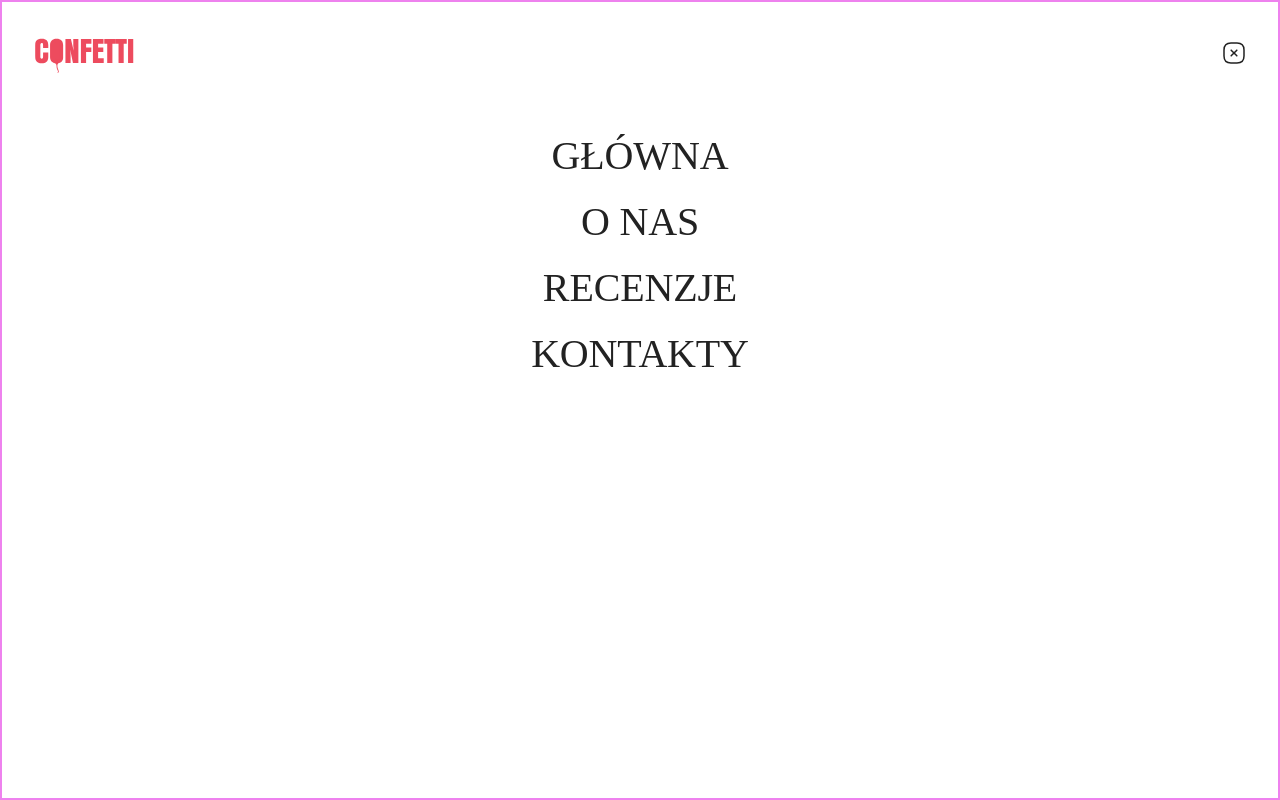
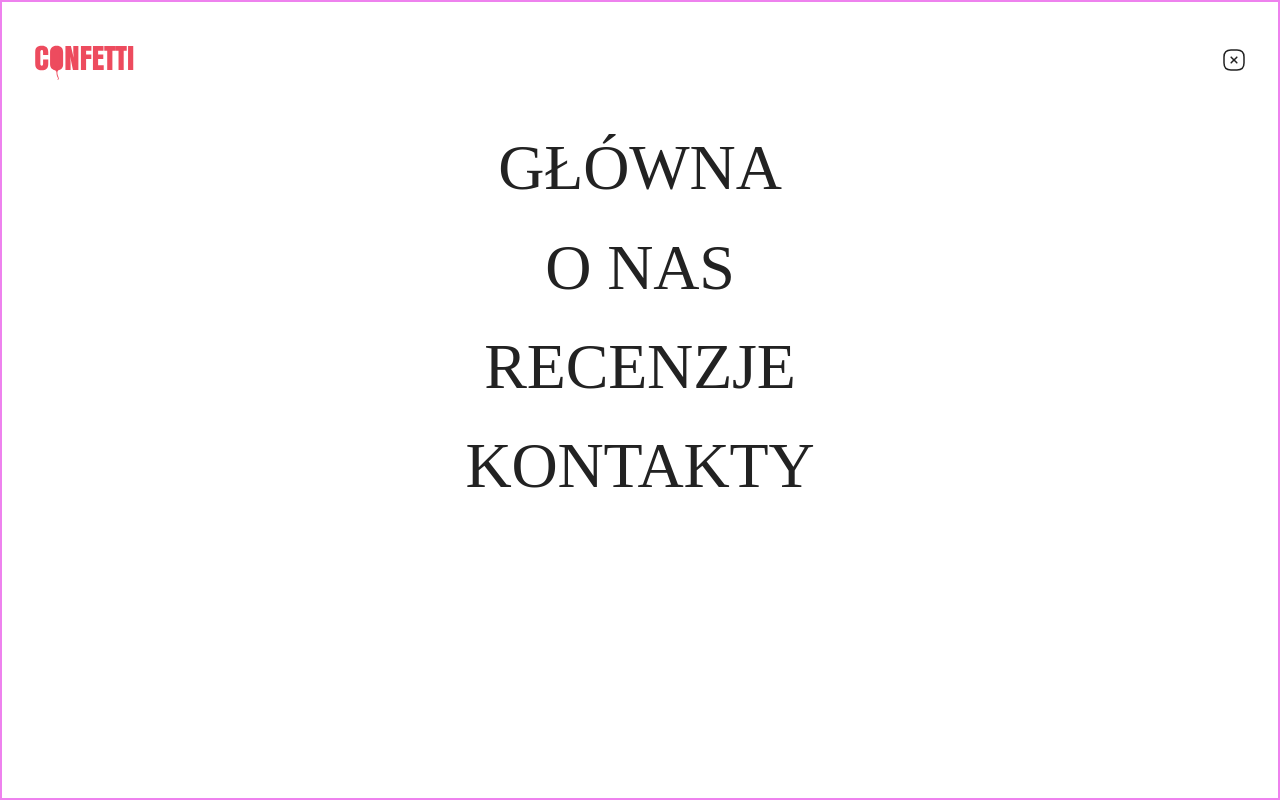
Before and after one commit to mantr88/candy-shop, a React (Vite) app: page / in a window 1280 px wide. Both pictures are taken after a click on the element "MENU". Shown: the top 800 px of the page. Built offline with nearby package versions, Linux system fonts and the light colour scheme; a web font is replaced by a local one.

Commit message:
add: desktop styles for burger menu

```diff
--- a/src/components/BurgerMenu/BurgerMenu.css
+++ b/src/components/BurgerMenu/BurgerMenu.css
@@ -22,20 +22,41 @@
 
   font-family: "Anzeigen Grotesk T";
   font-size: 24px;
-  line-height: 25px;
   text-align: center;
   text-transform: uppercase;
+  line-height: 0.8;
 
   & > li {
     margin-bottom: 24px;
-  }
-
-  @media screen and (min-width: 768px) {
-    font-size: 40px;
-    line-height: 42px;
   }
 }
 
 .nav-item:hover {
   color: var(--accent-color);
 }
+
+/* responsive */
+
+@media screen and (min-width: 768px) {
+  .nav-list {
+    font-size: 40px;
+
+    & > li {
+      margin-bottom: 36px;
+    }
+  }
+}
+
+@media screen and (min-width: 1280px) {
+  .bgmenu-container {
+    padding-top: 37px;
+  }
+
+  .nav-list {
+    font-size: 64px;
+
+    & > li {
+      margin-bottom: 48px;
+    }
+  }
+}
--- a/src/components/BurgerMenu/BurgerMenu.tsx
+++ b/src/components/BurgerMenu/BurgerMenu.tsx
@@ -14,7 +14,6 @@ export function BurgerMenu({ closeModal }: Props) {
         className="bgmenu-wrap"
         onClick={() => {
           closeModal();
-          console.log("onClose");
         }}
       >
         <Logo />
--- a/src/components/ReviewCard/ReviewCard.css
+++ b/src/components/ReviewCard/ReviewCard.css
@@ -79,3 +79,11 @@
     stroke: var(--bg-color);
   }
 }
+
+@media screen and (min-width: 1280px) {
+  [class^="review-number-slide"],
+  [class*=" review-number-slide"] {
+    height: 277px;
+    padding: 36px;
+  }
+}
--- a/src/loyouts/Header/Header.css
+++ b/src/loyouts/Header/Header.css
@@ -49,11 +49,13 @@
 @media screen and (min-width: 768px) {
   .header {
     max-width: 768px;
+    padding: 32px 30px 0px 30px;
   }
 }
 
 @media screen and (min-width: 1280px) {
   .header {
     max-width: 1280px;
+    padding: 37px 113px 0px 112px;
   }
 }
--- a/src/loyouts/Header/Header.tsx
+++ b/src/loyouts/Header/Header.tsx
@@ -44,7 +44,6 @@ function Header() {
         className="header-menu-wrap"
         onClick={() => {
           setActive(true);
-          console.log("click", active);
         }}
       >
         <span className={textMenuCls}>MENU</span> <Menu />
```
